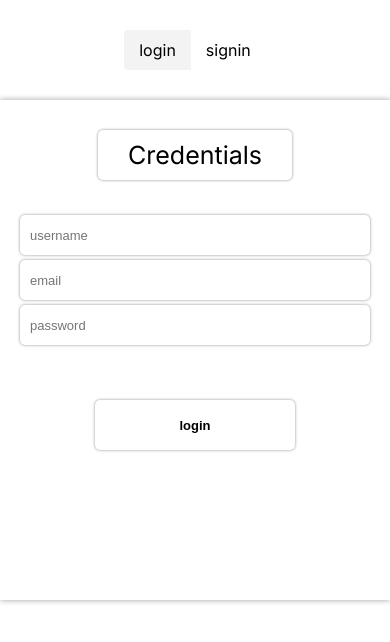
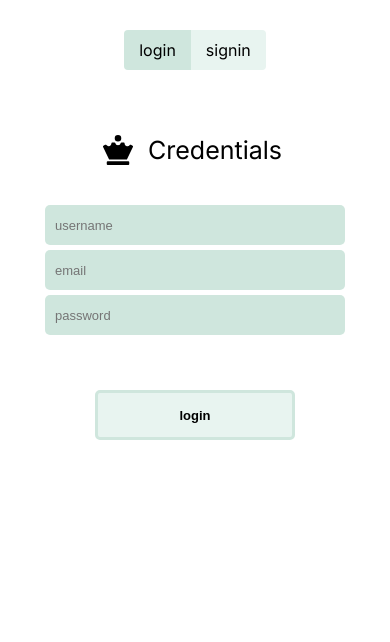
Before and after one commit to D1urga/errornffrontend, a Next.js app: page / in a window 390 px wide. Shown: the top 642 px of the page. Built offline with nearby package versions, Linux system fonts and the light colour scheme.

Commit message:
new file added

```diff
--- a/src/app/components/styles/indicator.module.css
+++ b/src/app/components/styles/indicator.module.css
@@ -106,13 +106,14 @@
     width: 200px;
     height: 50px;
     /* padding-top: 20px; */
-    background-color: rgb(20, 20, 20, 0.8);
+    background-color: #e8f4f0;
     display: flex;
     align-items: center;
     justify-content: space-around;
     padding: 0 75px;
     padding-bottom: 19px;
     border-radius: 5px;
+    border: 3px solid #cfe6dd;
   }
   .animation1,
   .animation2,
@@ -121,7 +122,7 @@
     height: 6.5px;
     width: 6.5px;
     border-radius: 3px;
-    background-color: rgb(250, 249, 249);
+    background-color: #505654;
   }
   .animation1 {
     animation: shake 1s ease-in-out infinite both;
--- a/src/app/page.js
+++ b/src/app/page.js
@@ -138,7 +138,10 @@ export default function Home() {
             </p>
           </div>
           <div className={styles.right_div}>
-            <p className={styles.login}>Credentials</p>
+            <div className={styles.intro}>
+              <FaChessQueen className={styles.logo} />
+              <p className={styles.login1}>Credentials</p>
+            </div>
             <form onSubmit={handleSubmit}>
               <div className={styles.inputs}>
                 <input
@@ -201,7 +204,10 @@ export default function Home() {
             </p>
           </div>
           <div className={styles.right_div1}>
-            <p className={styles.login1}>Credentials</p>
+            <div className={styles.intro}>
+              <FaChessQueen className={styles.logo} />
+              <p className={styles.login1}>Credentials</p>
+            </div>
             <form onSubmit={handleSubmitRegister}>
               <div className={styles.inputs1}>
                 <input
--- a/src/app/page.module.css
+++ b/src/app/page.module.css
@@ -424,7 +424,7 @@
 @media screen and (max-width: 520px) {
   .option1 {
     padding: 10px 15px;
-    background-color: rgb(244, 243, 243);
+    background-color: #cfe6dd;
     border-bottom-left-radius: 4px;
     border-top-left-radius: 4px;
     color: rgb(0, 0, 0);
@@ -432,13 +432,13 @@
   }
   .option11 {
     padding: 10px 15px;
-    background-color: rgb(255, 255, 255);
+    background-color: #e8f4f0;
     border-bottom-left-radius: 4px;
     border-top-left-radius: 4px;
   }
   .option2 {
     padding: 10px 15px;
-    background-color: rgb(244, 243, 243);
+    background-color: #cfe6dd;
     border-bottom-right-radius: 4px;
     border-top-right-radius: 4px;
     color: rgb(0, 0, 0);
@@ -446,7 +446,7 @@
   }
   .option21 {
     padding: 10px 15px;
-    background-color: rgb(255, 255, 255);
+    background-color: #e8f4f0;
     border-bottom-right-radius: 4px;
     border-top-right-radius: 4px;
   }
@@ -539,7 +539,7 @@
     flex-direction: column;
     align-items: center;
     justify-content: flex-start;
-    box-shadow: rgb(162, 161, 161) 0px 0px 6px 0px;
+    /* box-shadow: rgb(162, 161, 161) 0px 0px 6px 0px; */
   }
   .right_div1 {
     width: 100vw;
@@ -549,7 +549,7 @@
     flex-direction: column;
     align-items: center;
     justify-content: flex-start;
-    box-shadow: rgb(162, 161, 161) 0px 0px 6px 0px;
+    /* box-shadow: rgb(162, 161, 161) 0px 0px 6px 0px; */
   }
   .input {
     display: block;
@@ -558,16 +558,16 @@
     height: 40px;
     font-size: 13px;
     font-weight: 500;
-    width: 350px;
+    width: 300px;
     border-radius: 5px;
     padding: 0 10px;
-    background-color: rgb(255, 255, 255);
+    background-color: #cfe6dd;
     color: rgb(0, 0, 0);
-    box-shadow: rgb(141, 140, 140) 0px 0px 3px 0px;
+    /* box-shadow: rgb(141, 140, 140) 0px 0px 3px 0px; */
   }
   .input:focus,
   .input1:focus {
-    background-color: rgb(255, 255, 255);
+    background-color: #cfe6dd;
   }
 
   .input1 {
@@ -576,13 +576,13 @@
     margin: 5px 0;
     height: 35px;
     font-size: 13px;
-    width: 350px;
+    width: 300px;
     font-weight: 500;
     border-radius: 5px;
     padding: 0 10px;
-    background-color: white;
+    background-color: #cfe6dd;
     color: rgb(0, 0, 0);
-    box-shadow: rgb(141, 140, 140) 0px 0px 3px 0px;
+    /* box-shadow: rgb(141, 140, 140) 0px 0px 3px 0px; */
   }
   .login {
     margin: 30px 0;
@@ -591,16 +591,24 @@
     background-color: rgb(255, 255, 255);
     color: rgb(0, 0, 0);
     border-radius: 5px;
-    box-shadow: rgb(141, 140, 140) 0px 0px 3px 0px;
+    /* box-shadow: rgb(141, 140, 140) 0px 0px 3px 0px; */
+  }
+  .intro {
+    display: flex;
+    align-items: center;
+  }
+  .logo {
+    font-size: 30px;
+    color: black;
   }
   .login1 {
     margin: 25px 0;
     font-size: 25px;
-    padding: 10px 30px;
+    padding: 10px 10px;
     background-color: rgb(255, 255, 255);
     color: rgb(0, 0, 0);
     border-radius: 5px;
-    box-shadow: rgb(141, 140, 140) 0px 0px 3px 0px;
+    /* box-shadow: rgb(141, 140, 140) 0px 0px 3px 0px; */
   }
   .btn_div {
     display: flex;
@@ -616,17 +624,18 @@
     font-size: 13px;
     font-weight: bold;
     margin: 30px;
-    background-color: rgb(255, 255, 255);
+    background-color: #e8f4f0;
     color: rgb(0, 0, 0);
+    border: 3px solid #cfe6dd;
     transition: 300ms ease-in-out;
-    box-shadow: rgb(141, 140, 140) 0px 0px 3px 0px;
+    /* box-shadow: rgb(141, 140, 140) 0px 0px 3px 0px; */
   }
 
   .file_div1,
   .file_div2 {
-    width: 350px;
+    width: 300px;
     height: 40px;
-    background-color: rgb(255, 255, 255);
+    background-color: #cfe6dd;
     /* color: white; */
     display: flex;
     justify-content: space-between;
@@ -634,19 +643,19 @@
     margin: 4px 0;
     padding: 0 20px;
     border-radius: 5px;
-    box-shadow: rgb(141, 140, 140) 0px 0px 3px 0px;
+    /* box-shadow: rgb(141, 140, 140) 0px 0px 3px 0px; */
   }
   .file_div1 p,
   .file_div2 p {
     font-size: 14px;
-    color: grey;
+    color: rgb(117, 117, 117);
   }
   .input2 {
     display: flex;
     align-items: center;
     justify-content: center;
-    background-color: rgb(255, 255, 255);
-    color: rgb(0, 0, 0);
+    background-color: #cfe6dd;
+    color: rgb(101, 100, 100);
     display: block;
     /* border: 2px solid rgb(255, 255, 255); */
     width: 170px;
```
